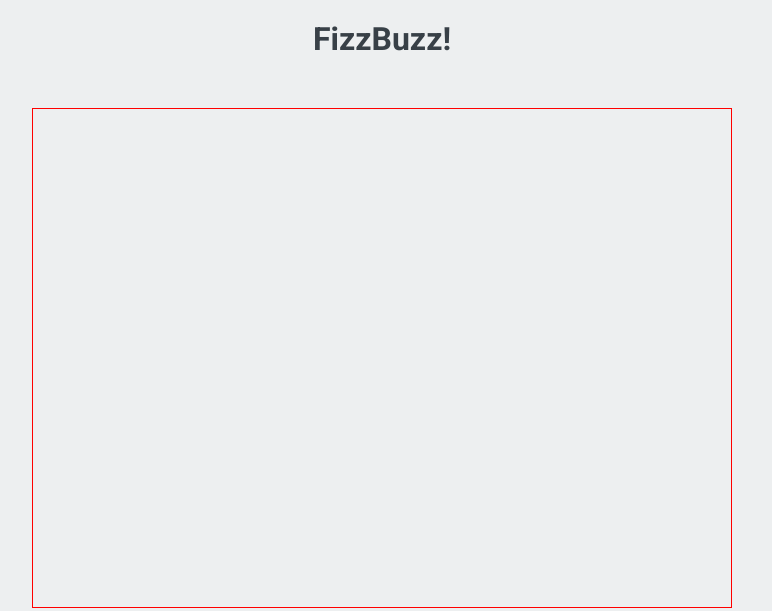
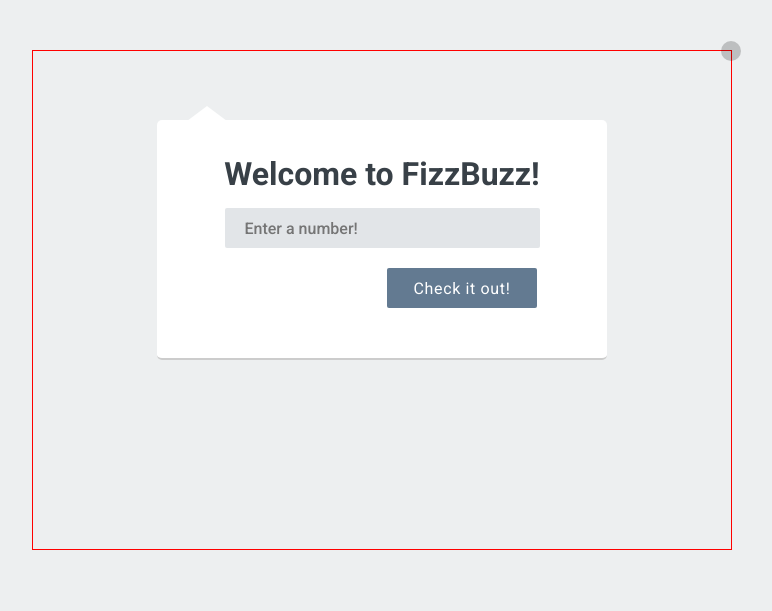
Before and after one commit to Develonaut/FizzBuzz, a plain HTML site: page index.html in a window 1280 px wide. Shown: the whole page, without its empty margins (258-1030 px from the left). Drawn offline with nearby package versions, Linux system fonts and the light colour scheme.

Commit message:
Adjusted margins, and created buttons

```diff
--- a/index.html
+++ b/index.html
@@ -7,8 +7,16 @@
 	<link rel="stylesheet" type="text/css" href="css/main.css">
 </head>
 <body>
-	<h1>FizzBuzz!</h1>
-	<ul id="entryBox"></ul>
+	<div class="introBox">
+		<div class="arrow-up"></div>
+		<h1>Welcome to FizzBuzz!</h1>
+		<input input type="text" id="userChoice" placeholder="Enter a number!"></input>
+		<button id="addNumber" class="addButton"><span>Check it out!</span></button>
+	</div>
+	<div id="entryBox">
+	<button id="exitBox"></button>
+	<ul id="entryList"></ul>
+	</div>
 </body>
 <script src="http://code.jquery.com/jquery-1.11.0.min.js"></script>
 <script src="http://code.jquery.com/jquery-migrate-1.2.1.min.js"></script>
```
